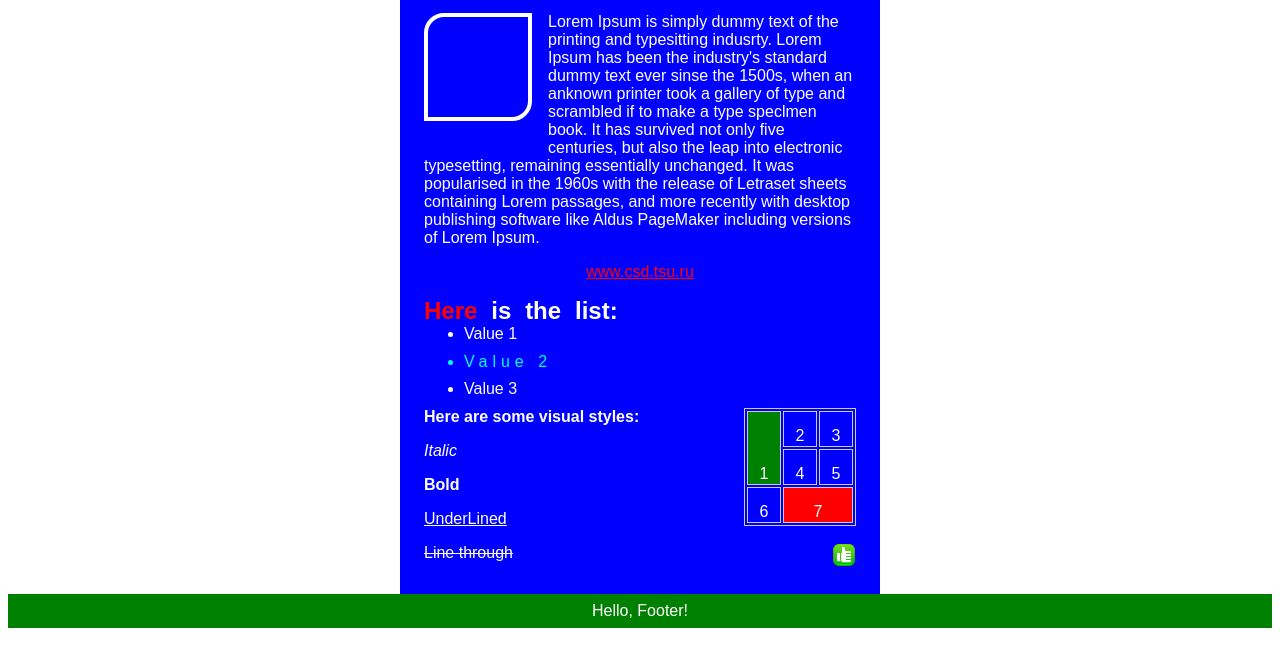
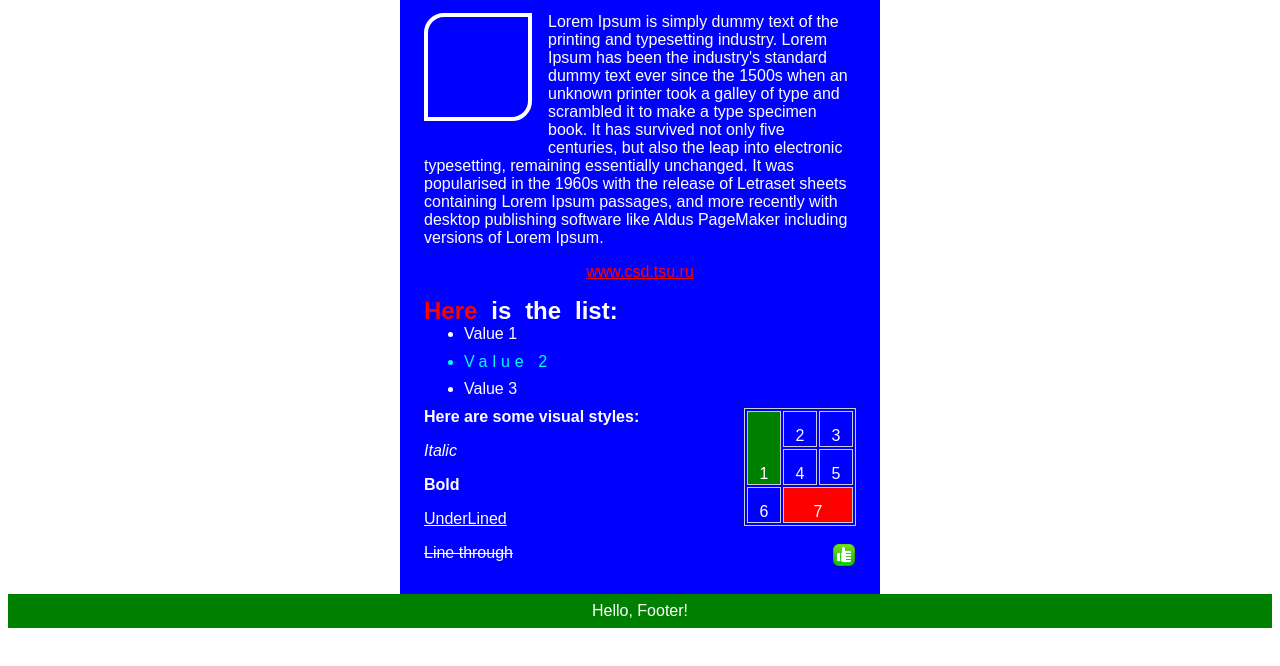
Before and after one commit to Kochetkova9928/WebsLab, a plain HTML site: page index.html in a window 1280 px wide. Shown: the part 98-764 px from the top of the page. Drawn offline with Linux system fonts and the light colour scheme.

Commit message:
Update index.html

```diff
--- a/index.html
+++ b/index.html
@@ -16,12 +16,11 @@
 
 			<div class="square"></div>
 
-			<p>Lorem Ipsum is simply dummy text of the printing and typesitting indusrty.
-			Lorem Ipsum has been the industry's standard dummy text ever sinse the 1500s,
-			when an anknown printer took a gallery of type and scrambled if to make a type speclmen book.
-			It has survived not only five centuries, but also the leap into electronic typesetting, remaining essentially unchanged.
-			It was popularised in the 1960s with the release of Letraset sheets containing Lorem passages,
-			and more recently with desktop publishing software like Aldus PageMaker including versions of Lorem Ipsum.</p>
+			<p>Lorem Ipsum is simply dummy text of the printing and typesetting industry. Lorem Ipsum has been the industry's standard dummy text
+			ever since the 1500s when an unknown printer took a galley of type and scrambled it to make a type specimen book. It has survived not
+			only five centuries, but also the leap into electronic typesetting, remaining essentially unchanged. It was popularised in the 1960s with
+			the release of Letraset sheets containing Lorem Ipsum passages, and more recently with desktop publishing software like Aldus PageMaker
+			including versions of Lorem Ipsum.</p>
 
 			<p style="text-align: center"><a href="http://www.csd.tsu.ru" style="color: red">www.csd.tsu.ru</a></p>
 
```
